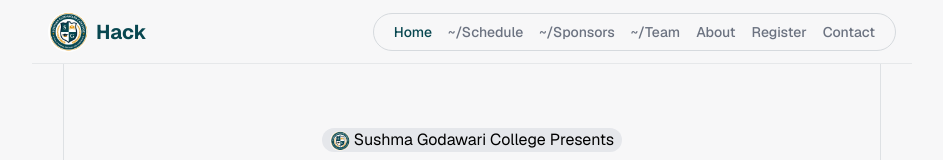
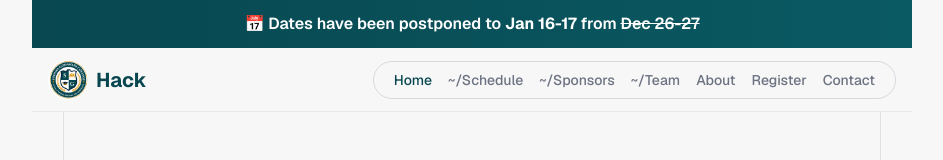
Before and after one commit to Manish-Tamang/godawarihacks, a Next.js app: page / in a window 1280 px wide. Shown: the top 160 px of the page, without its empty margins (168-1111 px from the left). Built offline with nearby package versions, Linux system fonts and the light colour scheme.

Commit message:
feat: Update DatesBanner component with new postponed dates

```diff
--- a/app/components/Navbar.tsx
+++ b/app/components/Navbar.tsx
@@ -24,11 +24,22 @@ const navigationLinks: readonly NavigationLink[] = [
 const Navbar: React.FC = () => {
   return (
     <header role="banner">
+      <DatesBanner />
       <DesktopNav />
       <MobileNav />
     </header>
   );
 };
+
+function DatesBanner() {
+  return (
+    <div className="w-full bg-gradient-to-r from-[#084750] to-[#0a5a63] py-3 px-4 text-center text-white">
+      <p className="text-sm md:text-base font-semibold">
+        📅 Dates have been postponed to <span className="font-bold">Jan 16-17</span> from <span className="line-through">Dec 26-27</span>
+      </p>
+    </div>
+  );
+}
 
 function DesktopNav() {
   const path = usePathname();
```
